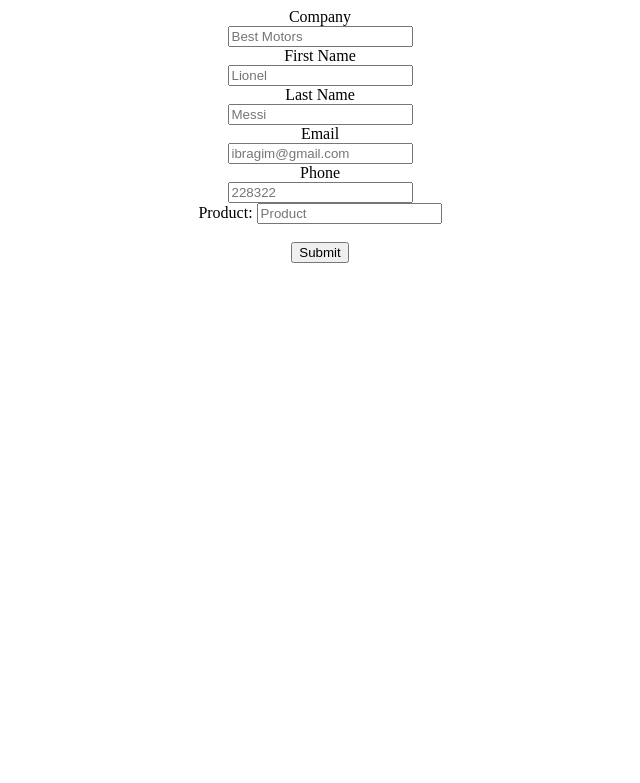
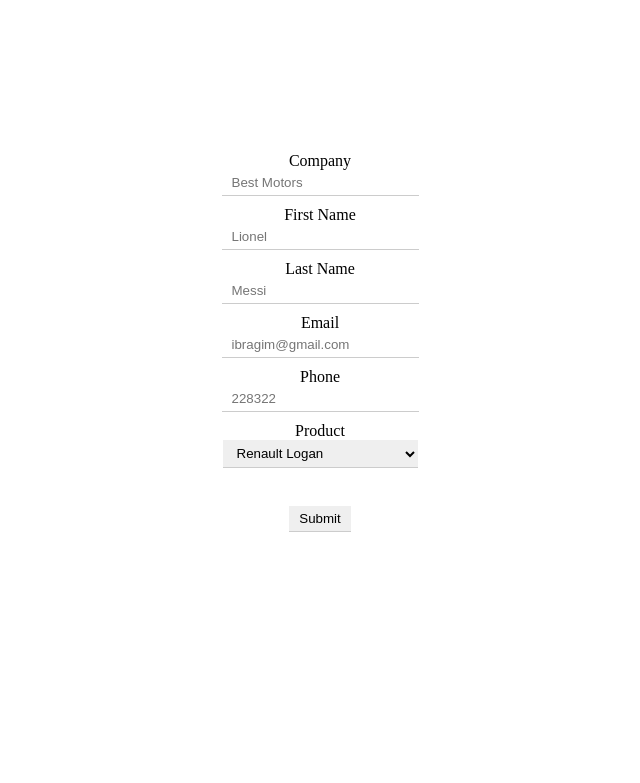
Before and after one commit to MikhailUnukovskiy/testrep, a PHP site: page / in a window 1280 px wide. Shown: the top 783 px of the page, without its empty margins (320-960 px from the left). Run offline with PHP 8.4, Linux system fonts and the light colour scheme; some libraries are stand-ins or nearby versions.

Commit message:
update css and html

```diff
--- a/index.css
+++ b/index.css
@@ -1,7 +1,23 @@
 .form{
+    margin-top: 12%;
     text-align: center;
+    position: relative;
+
 
 }
 .form label{
     display: block;
 }
+.g-recaptcha{
+    margin-top: 10px;
+    margin-left: 42%;
+
+}
+
+.form input, form select{
+    border: none;
+    border-bottom: 1px solid #ccc;
+    padding: 5px 10px 5px;
+    outline: none;
+    margin-bottom: 10px;
+}
--- a/index.html
+++ b/index.html
@@ -13,8 +13,8 @@
     <!--  ----------------------------------------------------------------------  -->
     <!--  NOTE: Please add the following <FORM> element to your page.             -->
     <!--  ----------------------------------------------------------------------  -->
-
-    <form action="https://webto.salesforce.com/servlet/servlet.WebToLead?encoding=UTF-8" method="POST">
+    <body class="body">
+    <form action="https://webto.salesforce.com/servlet/servlet.WebToLead?encoding=UTF-8" method="POST" class="form">
 
     <input type=hidden name='captcha_settings' value='{"keyname":"SecondCapcha","fallback":"true","orgId":"00D5i000006M7P4","ts":""}'>
     <input type=hidden name="oid" value="00D5i000006M7P4">
@@ -30,7 +30,7 @@
     <head>
         <link rel="stylesheet" href="index.css">
     </head>
-    <div class="form">
+
         <label for="company">Company </label>
         <input  id="company" maxlength="40" name="company" size="20" type="text" required placeholder="Best Motors" /><br>
 
@@ -46,10 +46,44 @@
         <label for="phone">Phone </label>
         <input  id="phone" maxlength="40" name="phone" size="20" type="text" required placeholder="228322" pattern="[0-9]"/><br>
 
-        Product:
-        <input  id="00N5i00000Axq9Z" maxlength="16" name="00N5i00000Axq9Z" size="20" type="text" required placeholder="Product"/><br>
+        Product<br>
+        <select required name="00N5i000006mm0q" id="00N5i000006mm0q" size="1" required>
+            <option value="R001C1 ">Renault Logan</option>
+    <option value=" R002C2 ">Renault Logan Stepway</option>
+    <option value=" R003C3 ">Renault Sandero</option>
+    <option value="R004C4 ">Renault Sandero Stepway</option>
+    <option value="R005E1 ">K7M</option>
+    <option value=" R006E2 ">K4M</option>
+    <option value="R007E3 ">H4M</option>
+    <option value="HK001C1 ">Kia Rio</option>
+    <option value="HK002C2 ">Kia Rio X-Line</option>
+    <option value="HK003C3 ">Hyundai Accent</option>
+    <option value=" HK004C4 ">Hyundai Solaris</option>
+    <option value=" HK005E1 ">G4LC</option>
+    <option value="HK006E2 ">G4FG</option>
+    <option value="VAG001C1 ">Volkswagen Polo Sedan</option>
+    <option value="VAG002C2 ">Volkswagen Polo 2021</option>
+    <option value="VAG003C3 ">Skoda Rapid</option>
+    <option value="VAG004E1 ">CZCA</option>
+    <option value="VAG005E2 ">CFW</option>
+    <option value="VAG006E3 ">CWVA</option>
+    <option value="VAG007E4 ">CFNA</option>
+    <option value="VAG008E5 ">CFNB</option>
+    <option value="L001C1 ">Lada Vesta</option>
+    <option value="L002C2 ">Lada Xray</option>
+    <option value="L003E1 ">VAZ-21179</option>
+    <option value="L004E2 ">VAZ-21129</option>
+    <option value=" R008A1 ">Carpets Renault</option>
+    <option value="HK007A1 ">Carpets Hyundai</option>
+    <option value="HK008A2 ">Carpets Kia</option>
+    <option value="VAG009A1 ">Carpets Volkswagen</option>
+    <option value="VAG010A2 ">Carpets Skoda</option>
+    <option value="L005A1 ">Carpets Lada</option>
+    <option value="MI001A1 ">Phone holder Xiaomi)</option>
+    </select><br>
 
         <div class="g-recaptcha" data-sitekey="6LcArM8gAAAAAM6IUQ0_y4FS8Qlpdey_wewtI7eM"></div><br>
         <input type="submit" name="submit">
-    </div>
+
     </form>
+</body>
```
